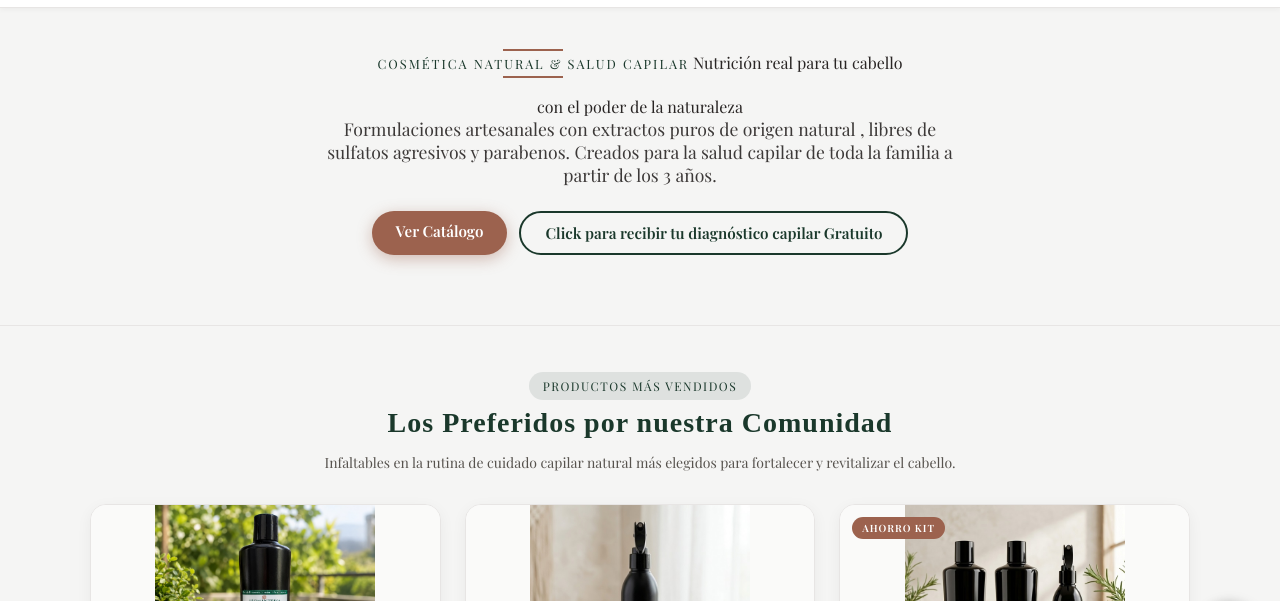
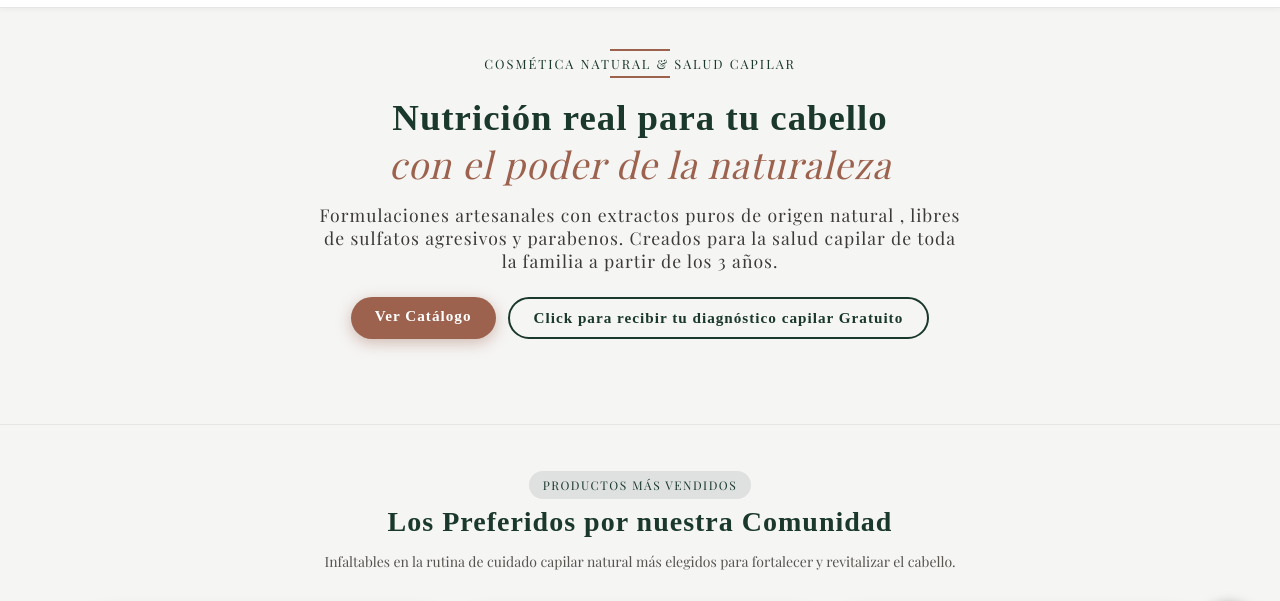
Before and after one commit to aromantrikaoficial/catalogo, a plain HTML site: page index.html in a window 1280 px wide. Shown: the part 119-720 px from the top of the page. Drawn offline with nearby package versions, Linux system fonts and the light colour scheme; a web font is replaced by a local one.

Commit message:
Update index.html

```diff
--- a/index.html
+++ b/index.html
@@ -281,7 +281,7 @@ shampoo romero, shampoo manzanilla, shampoo sin sal, shampoo sin sulfatos, acond
   <section class="banner-hero">
     <div class="banner-content">
       <span class="badge-botanico">COSMÉTICA NATURAL & SALUD CAPILAR</span>
-      <span>Nutrición real para tu cabello<br><span>con el poder de la naturaleza</span>
+      <h1>Nutrición real para tu cabello<br><span>con el poder de la naturaleza</span> <h1>
       <p>Formulaciones artesanales con extractos puros de origen natural , libres de sulfatos agresivos y parabenos. Creados para la salud capilar de toda la familia a partir de los 3 años.</p>
 
       <div class="banner-buttons">
```
